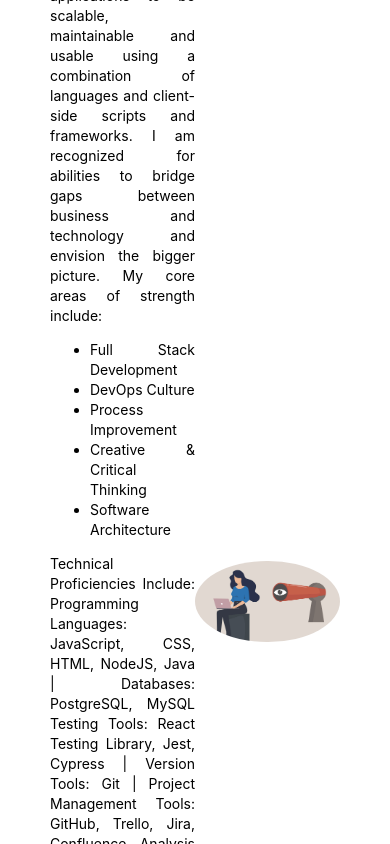
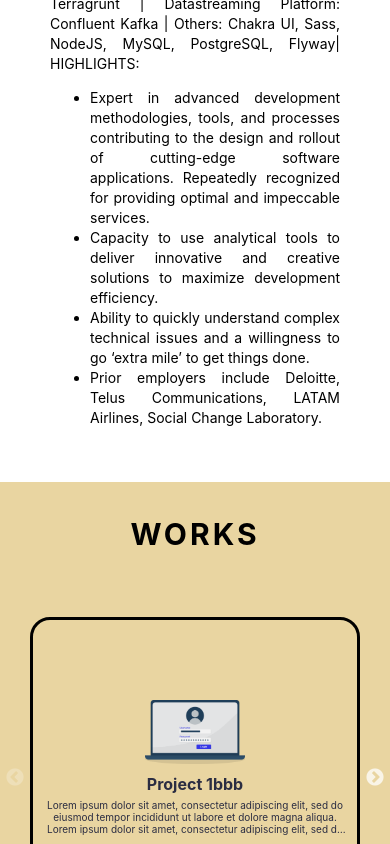
Before and after one commit to bherrera24/myPersonalSite, a React (Create React App) app in the folder usercode/portfolio/: page / in a window 390 px wide. Shown: the part 1843-2687 px from the top of the page. Built offline with nearby package versions, Linux system fonts and the light colour scheme; the HTML template or start-up script is replaced by a standard one.

Commit message:
fixing style detecting mobile resolution

```diff
--- a/usercode/portfolio/src/App.css
+++ b/usercode/portfolio/src/App.css
@@ -168,6 +168,15 @@ a:hover {
   font-size: 1.4rem;
   line-height: 2rem;
   max-width: 50%;
+  margin-top: 0.2rem;
+}
+.about .about-info .about-description-mobile{
+  display: flex;
+  flex-direction: column;
+  text-align: justify;
+  font-size: 1.4rem;
+  line-height: 2rem;
+  max-width: 100%;
   margin-top: 0.2rem;
 }
 .about .about-img {
--- a/usercode/portfolio/src/components/About.js
+++ b/usercode/portfolio/src/components/About.js
@@ -1,12 +1,42 @@
+import React, { Component, useEffect, useState } from 'react';
 import IMG from '../assets/AboutMe.png';
 
+
+const showImg= cambia => cambia?(
+    <div className="about-img">
+        <div className="about-img-wrapper">
+            <img src={IMG} alt="AboutMe" />
+        </div>
+    </div>
+  ):null
+
+
 const About = () => {
+
+    const [isMobile, setIsMobile] = useState(false);
+    const mobile = isMobile? "mobile" : ""
+    useEffect(() => {
+        // Función para verificar el ancho de la pantalla
+        const checkIsMobile = () => {
+          setIsMobile(window.innerWidth <= 768); // Puedes ajustar este valor según tus necesidades
+        };
+
+        // Verificar inicialmente el tamaño de la pantalla
+        checkIsMobile();
+
+        // Agregar un event listener para verificar cambios en el tamaño de la pantalla
+        window.addEventListener('resize', checkIsMobile);
+
+        // Limpieza del event listener cuando el componente se desmonta
+        return () => {
+          window.removeEventListener('resize', checkIsMobile);
+        };
+      }, []);
     return (
         <div id="about" className="about">
             <h1 className="about-heading">About Me</h1>
             <div className="about-info">
-
-                <div className="about-description">
+                <div className={`about-description-${mobile}`}>
                  I genuinely enjoy using technical innovation to overcome business challenges and bring improvements. Analytical, client-centered and solutions-driven Software Developer with extensive experience in leading the development and application of sophisticated software solutions in the aerospace, healthcare and telecommunications sectors. Expert in providing highly technical knowledge and analysis of specialized applications, identifying and investigating application problems, performing root cause analysis, and implementing an action plan for the resolution and dissemination of conclusions. Decidedly skilled in both backend and frontend development with the ability to design, create and evolve user-facing applications to be scalable, maintainable and usable using a combination of languages and client-side scripts and frameworks. I am recognized for abilities to bridge gaps between business and technology and envision the bigger picture. My core areas of strength include:
                     <ul>
                      <li>Full Stack Development</li>
@@ -25,11 +55,7 @@ const About = () => {
                     <li>Prior employers include Deloitte, Telus Communications, LATAM Airlines, Social Change Laboratory.</li>
                 </ul>
                 </div>
-                <div className="about-img">
-                    <div className="about-img-wrapper">
-                        <img src={IMG} alt="AboutMe" />
-                    </div>
-                </div>
+                { showImg(!isMobile)}
             </div>
 
             <div className="about-technical-skills">
```
Also changed, not shown: 1 other file (tests, documents, lock files or other folders).
